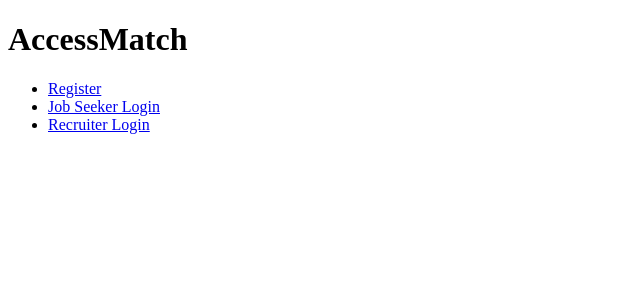
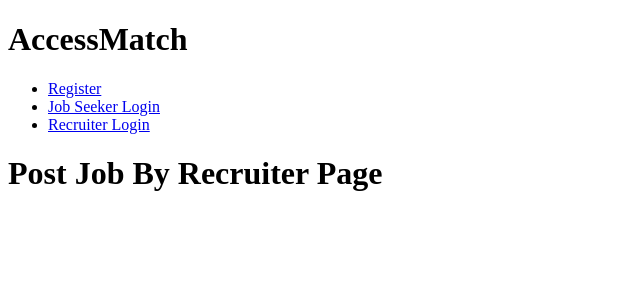
Before and after one commit to SrideviS-14/AccessMatch, a React (Vite) app in the folder Frontend/: page /postJobByRecruiter in a window 1280 px wide. Shown: the top 300 px of the page, without its empty margins (0-640 px from the left). Built offline with nearby package versions, Linux system fonts and the light colour scheme.

Commit message:
Job Post update

```diff
--- a/Frontend/src/App.jsx
+++ b/Frontend/src/App.jsx
@@ -5,6 +5,7 @@ import JobSeekerLogin from './components/Login/JobSeekerLogin';
 import RecruiterLogin from './components/Login/RecruiterLogin';
 import JobFinder from './components/JobFinder/JobFinder';
 import ShortlistCandidate from './components/ShortlistCandidate/ShortlistCandidate';
+import PostJobByRecruiter from './components/PostJob/PostJobByRecruiter';
 
 function App() {
   return (
@@ -23,6 +24,7 @@ function App() {
           <Route path="/RecruiterLogin" element={<RecruiterLogin/>} />
           <Route path="/jobFinder" element={<JobFinder/>} /> {/* Define the /jobFinder route */}
           <Route path="/shortlistCandidate" element={<ShortlistCandidate/>} />
+          <Route path="/postJobByRecruiter" element={<PostJobByRecruiter/>} />
         </Routes>
       </div>
     </Router>
--- a/Frontend/src/components/Home/RecruiterHome.jsx
+++ b/Frontend/src/components/Home/RecruiterHome.jsx
@@ -10,6 +10,7 @@ function RecruiterHome() {
       <p>Post jobs:</p>
       <ul>
         <li><Link to="/shortlistCandidate">Short List your candidates</Link></li>
+        <li><Link to="/postJobByRecruiter">Post job openings</Link></li>
       </ul>
     </div>
   )
--- /dev/null
+++ b/Frontend/src/components/PostJob/PostJobByRecruiter.jsx
@@ -0,0 +1,11 @@
+import React from 'react'
+
+function PostJobByRecruiter() {
+  return (
+    <>
+    <h1>Post Job By Recruiter Page</h1>
+    </>
+  )
+}
+
+export default PostJobByRecruiter
```
